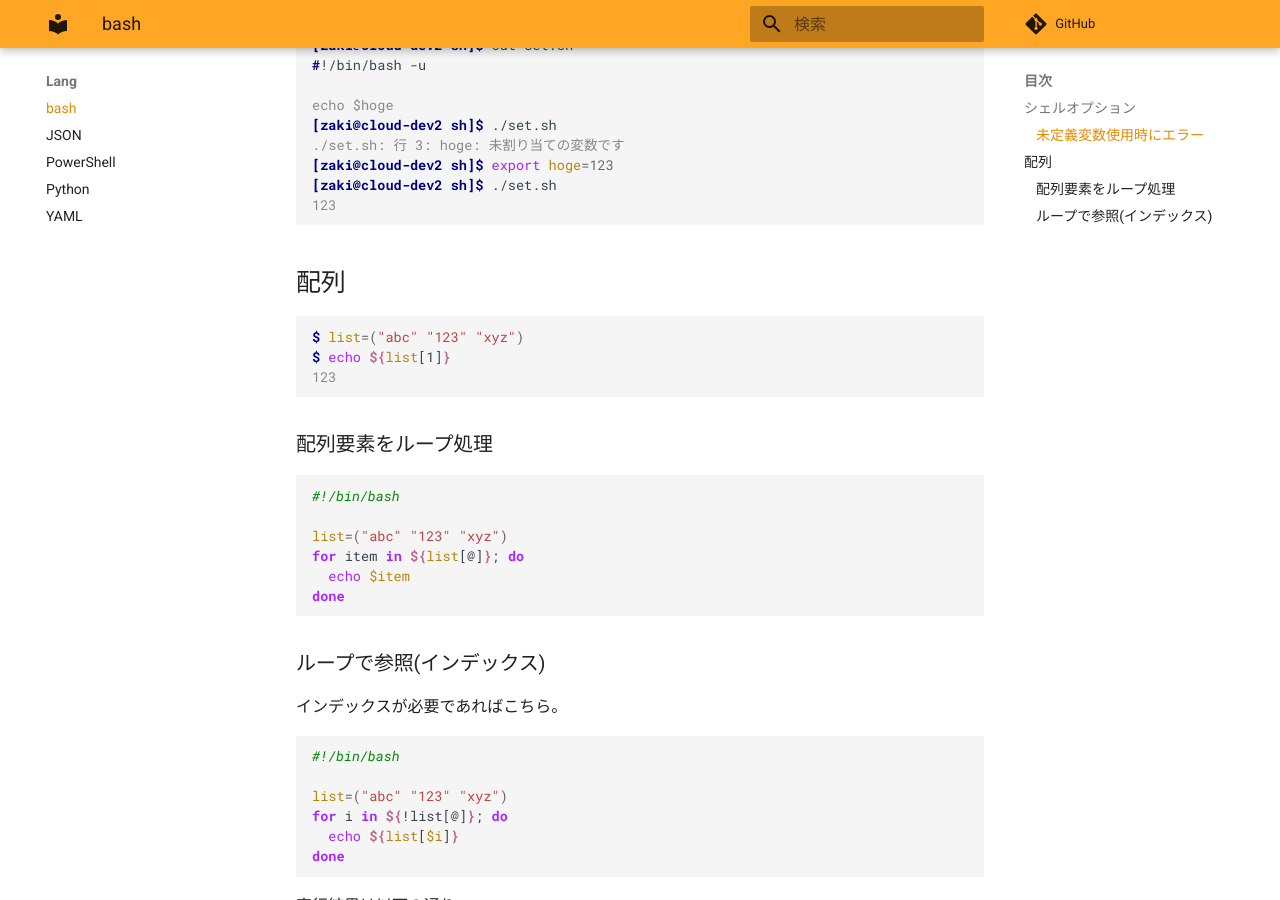
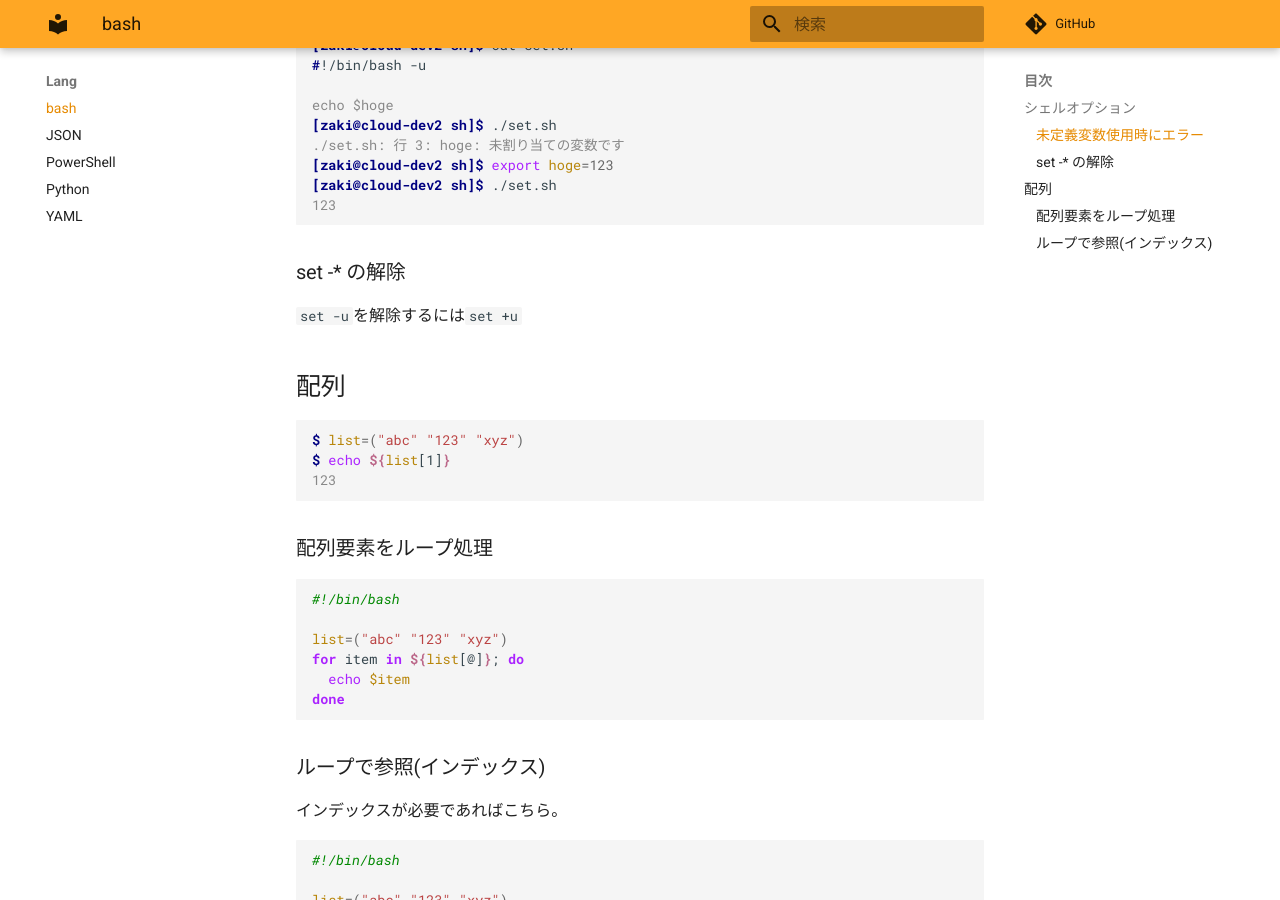
Before and after one commit to zaki-lknr/docs, an MkDocs documentation site: the page built from docs/lang/bash.md, in a window 1280 px wide and 900 px high, scrolled down 441 px. Built offline with MkDocs 1.6.1 and Material for MkDocs 9.7.7, drawn with Linux system fonts in a browser that asks for light colours; comment, search, counter and statistics services are not loaded.

Commit message:
add: lang/bash: set -xとかの解除

````diff
--- a/docs/lang/bash.md
+++ b/docs/lang/bash.md
@@ -21,6 +21,10 @@ echo $hoge
 [zaki@cloud-dev2 sh]$ ./set.sh
 123
 ```
+
+### set -* の解除
+
+`set -u`を解除するには`set +u`
 
 ## 配列
 
````
